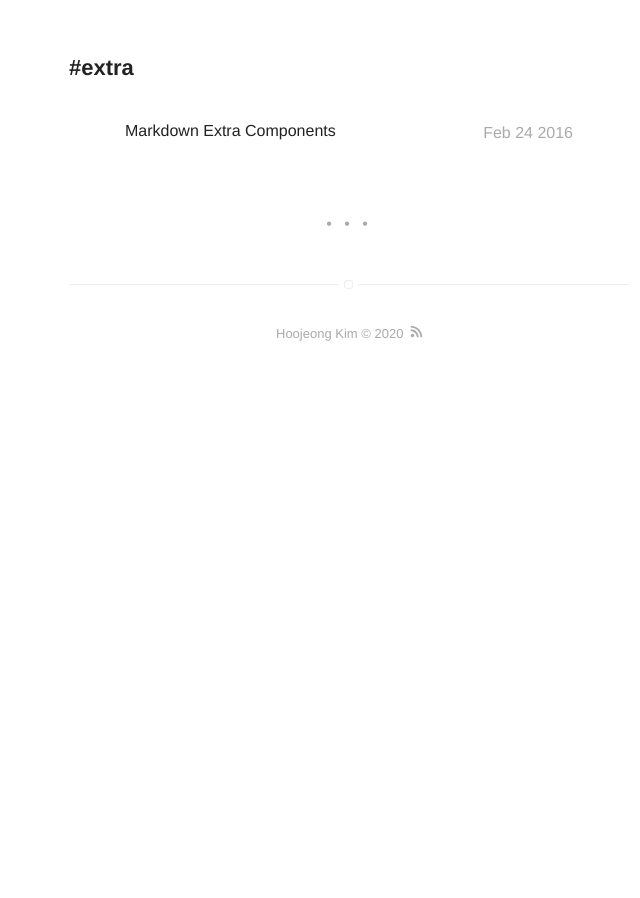
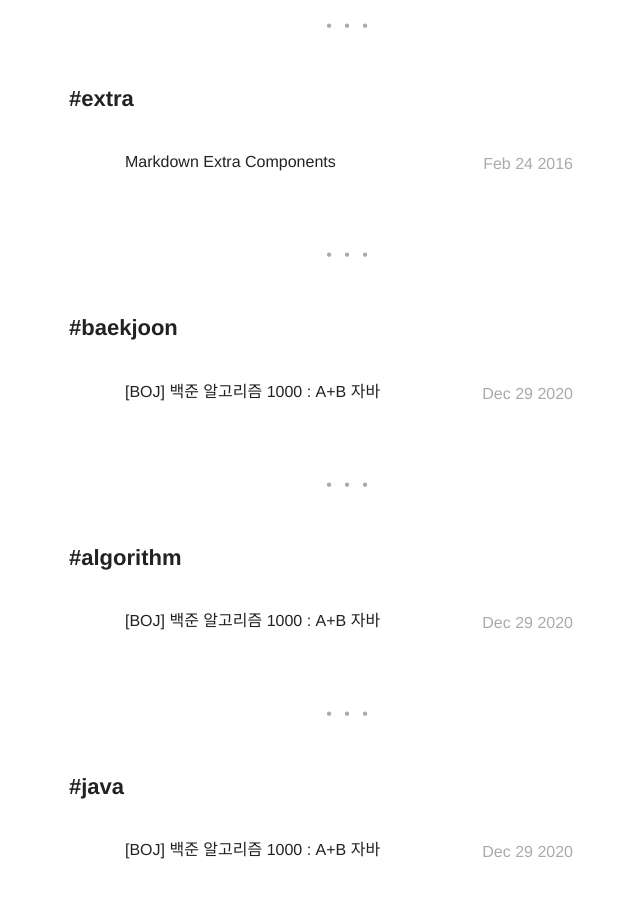
Before and after one commit to hoojeong-dev/gnwjd309.github.io, a Jekyll site: the page built from tags.html, in a window 1280 px wide and 900 px high, scrolled down 1735 px. Shown: the whole window, without its empty margins (291-931 px from the left). Built offline with Jekyll 4.4.1, drawn with Linux system fonts in a browser that asks for light colours; emoji names are drawn with the system emoji font; before the commit the page ends 2120 px from its top, so only the background shows below that; some of the changed text lies outside the part shown.

Commit message:
posting (Algorithm no.1000)

````diff
--- a/a.html
+++ b/Baekjoon Algorithm.html
@@ -28,14 +28,14 @@ pagination:
 # blog page must be named index.html and in its own folder to support pagination
 # https://jekyllrb.com/docs/pagination/
 layout: category
-title: a
+title: Baekjoon Algorithm
 pagination:
   enabled: true
 ---
 <section class="list">
 	{% include header.html %}
 	  {% for post in site.posts %}
-		  {% if post.category == 'study' %}
+		  {% if post.category == 'Baekjoon Algorithm' %}
 			  <div class="item {% if post.star %}star{% endif %}">
 				  <a class="url" href="{% if post.externalLink %}{{ post.externalLink }}{% else %}{{ site.url }}{{ post.url }}{% endif %}">
 					  <aside><time datetime="{{ post.date | date:"%d-%m-%Y" }}">{{ post.date | date: "%b %d %Y" }}</time></aside>
--- a/_layouts/category.html
+++ b/_layouts/category.html
@@ -5,8 +5,6 @@ layout: page
 <ul class="category">
 
   {% include header.html %}
-  {% include favicon.html %}
-  {% include category.scss %}
 
   {{content}}
 
--- /dev/null
+++ b/_posts/2020-12-29-Algo-no1000.markdown
@@ -0,0 +1,84 @@
+---
+title: "[BOJ] 백준 알고리즘 1000 : A+B 자바"
+layout: post
+date: 2020-12-29 15:30
+image: /assets/post_source/algo_no1000.jpg
+headerImage: false
+tag:
+- baekjoon
+- algorithm
+- java
+star: flase
+category: [Baekjoon Algorithm]
+author: Hoojeong Kim
+description: 백준 알고리즘 문제 풀이
+---
+
+## 문제 링크
+<br/>
+
+https://www.acmicpc.net/problem/1000
+
+<br/>
+
+---
+<br/>
+<br/>
+
+두 정수 A와 B를 입력받아 A+B를 출력하는 문제이다.<br/>
+
+입력을 보면, 아래처럼 한 줄에 두 수를 입력 받았다.
+<br/>
+<br/>
+
+> 1 2
+
+<br/>
+때문에, nextInt()를 사용해야 한다.
+<br/>
+<br/>
+
+
+---
+<br/>
+
+## 소스 코드
+<br/>
+
+```java
+import java.util.Scanner;
+
+public class No_1000 {
+
+	public static void main(String[] args) {
+
+		Scanner scn = new Scanner(System.in);
+
+		int A, B;
+
+		A = scn.nextInt();
+		B = scn.nextInt();
+
+		System.out.println(A+B);
+	}
+}
+```
+<br/>
+
+---
+
+<br/>
+
+참고로, 자바 언어로 답안을 제출할 때는 class의 이름을 `main`으로 해주어야 한다.
+<br/>
+그러지 않을 경우에는, 다음과 같이 컴파일 에러가 발생한다.
+<br/>
+<br/>
+
+![image][1]
+
+
+
+
+
+[1]: /assets/post_source/algo_no1000.jpg
````
Also changed, not shown: category2.md (+1 -1 lines), assets/post_source/algo_no1000.png (added), assets/screen-shot.png (deleted).
